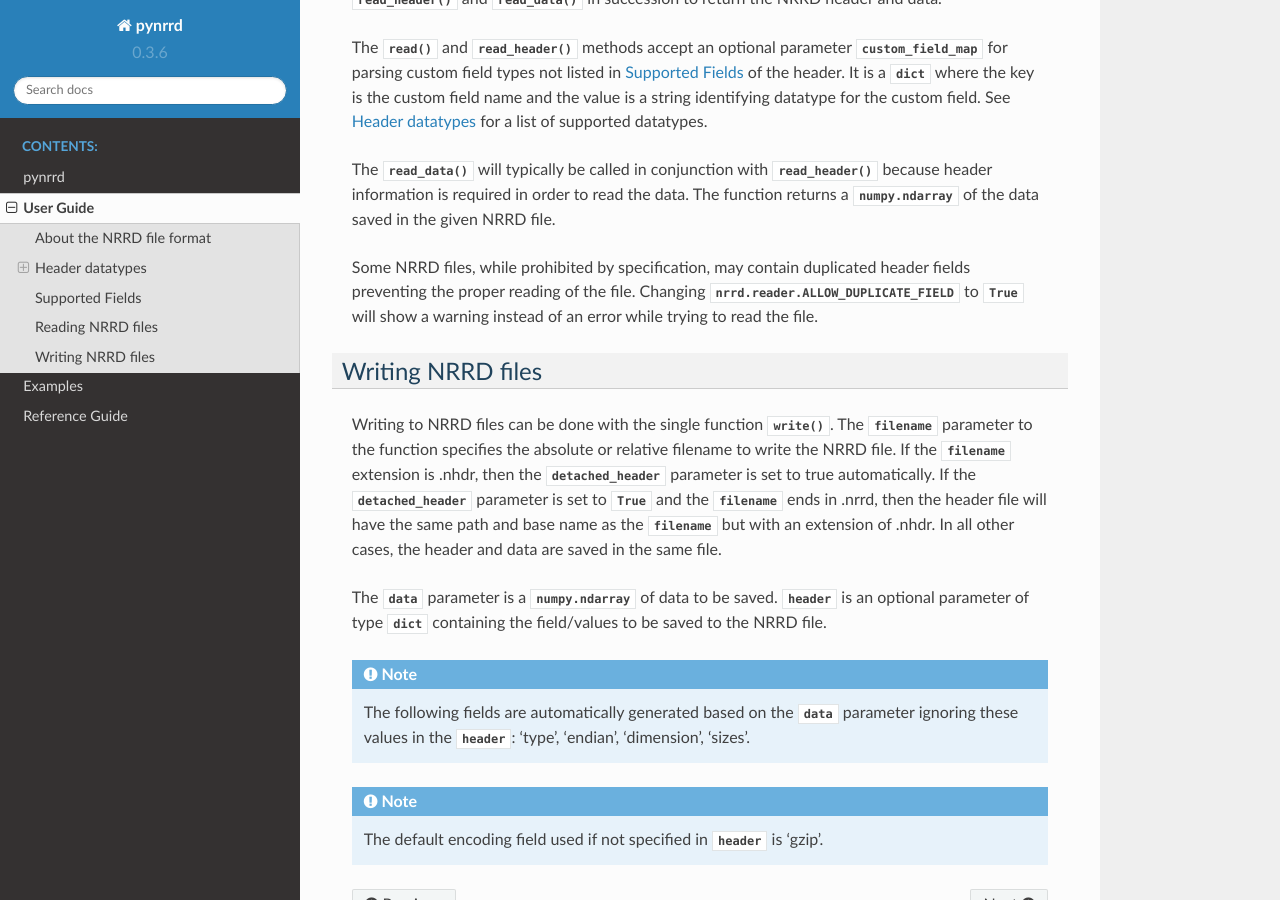
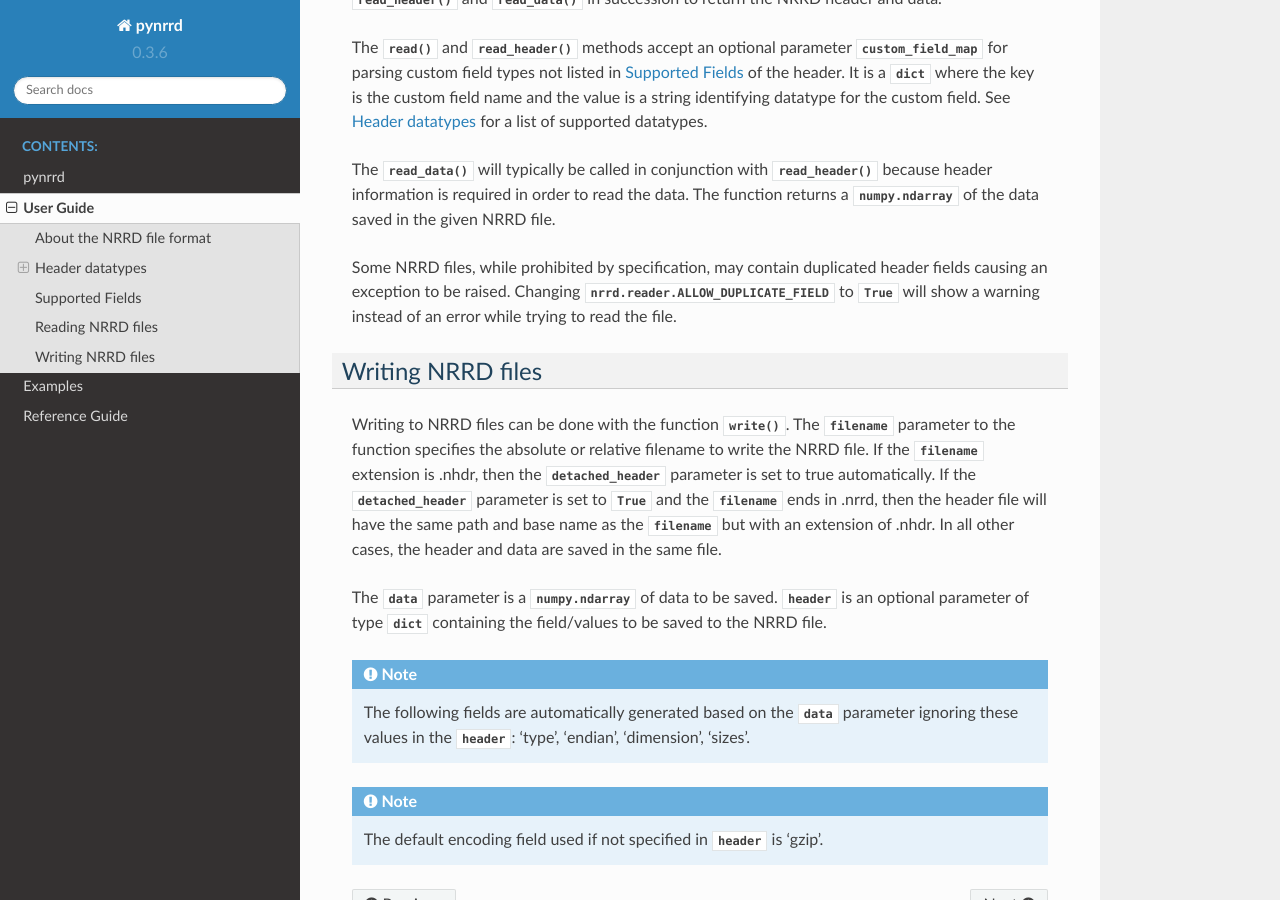
Before and after one commit to mhe/pynrrd, a Sphinx documentation site: the page built from docs/source/user-guide.rst, in a window 1280 px wide and 900 px high, scrolled down 5408 px. Built offline with Sphinx 7.4.7 and the Read the Docs theme 2.0.0, drawn with Linux system fonts in a browser that asks for light colours.

Commit message:
Done rewriting user guide for now

```diff
--- a/docs/source/user-guide.rst
+++ b/docs/source/user-guide.rst
@@ -188,11 +188,11 @@ The :meth:`read` and :meth:`read_header` methods accept an optional parameter :o
 
 The :meth:`read_data` will typically be called in conjunction with :meth:`read_header` because header information is required in order to read the data. The function returns a :class:`numpy.ndarray` of the data saved in the given NRRD file.
 
-Some NRRD files, while prohibited by specification, may contain duplicated header fields preventing the proper reading of the file. Changing :data:`nrrd.reader.ALLOW_DUPLICATE_FIELD` to :obj:`True` will show a warning instead of an error while trying to read the file.
+Some NRRD files, while prohibited by specification, may contain duplicated header fields causing an exception to be raised. Changing :data:`nrrd.reader.ALLOW_DUPLICATE_FIELD` to :obj:`True` will show a warning instead of an error while trying to read the file.
 
 Writing NRRD files
 ------------------
-Writing to NRRD files can be done with the single function :meth:`write`. The :obj:`filename` parameter to the function specifies the absolute or relative filename to write the NRRD file. If the :obj:`filename` extension is .nhdr, then the :obj:`detached_header` parameter is set to true automatically. If the :obj:`detached_header` parameter is set to :obj:`True` and the :obj:`filename` ends in .nrrd, then the header file will have the same path and base name as the :obj:`filename` but with an extension of .nhdr. In all other cases, the header and data are saved in the same file.
+Writing to NRRD files can be done with the function :meth:`write`. The :obj:`filename` parameter to the function specifies the absolute or relative filename to write the NRRD file. If the :obj:`filename` extension is .nhdr, then the :obj:`detached_header` parameter is set to true automatically. If the :obj:`detached_header` parameter is set to :obj:`True` and the :obj:`filename` ends in .nrrd, then the header file will have the same path and base name as the :obj:`filename` but with an extension of .nhdr. In all other cases, the header and data are saved in the same file.
 
 The :obj:`data` parameter is a :class:`numpy.ndarray` of data to be saved. :obj:`header` is an optional parameter of type :class:`dict` containing the field/values to be saved to the NRRD file.
 
```
